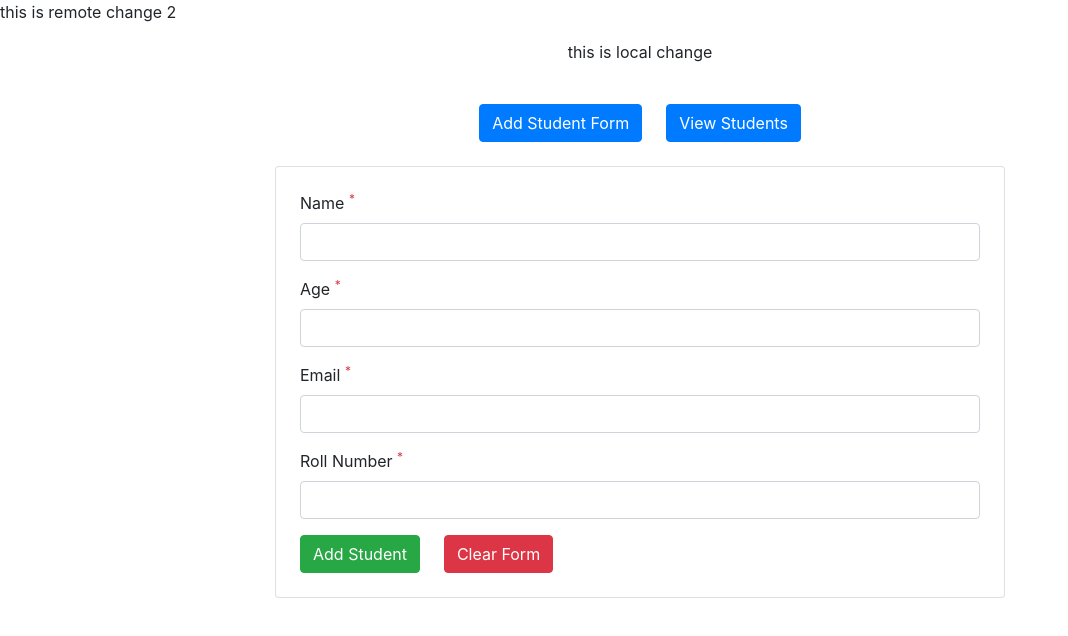
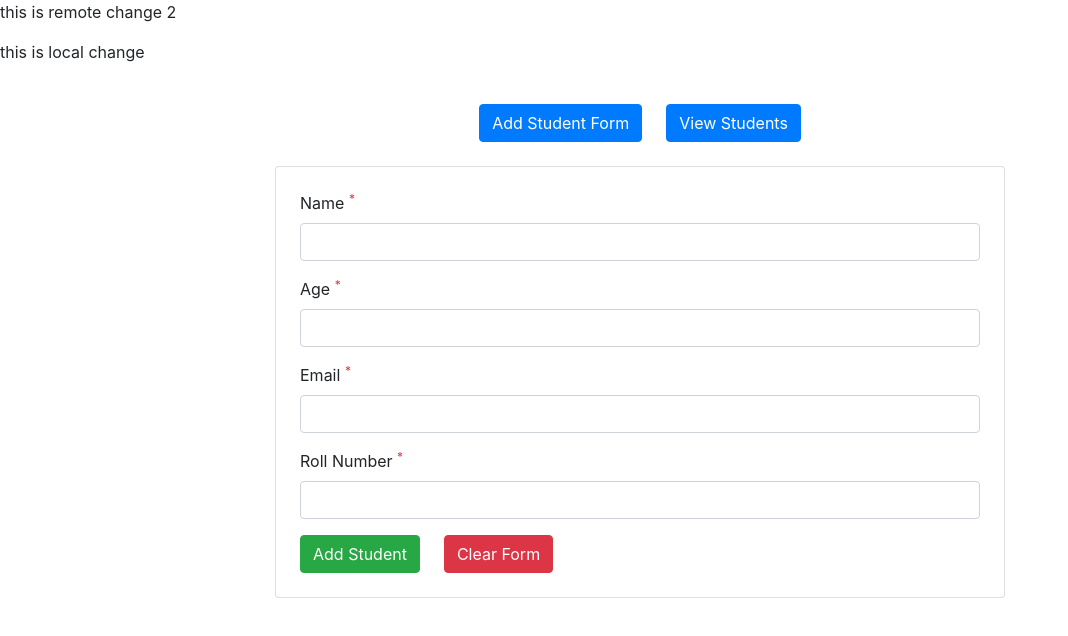
Before and after one commit to AishwaryaKulkarni1801/GITdemo, an Angular app: page / in a window 1280 px wide. Shown: the top 636 px of the page, without its empty margins (0-1068 px from the left). Built offline with nearby package versions, Linux system fonts and the light colour scheme.

Commit message:
Update app.component.html

```diff
--- a/src/app/app.component.html
+++ b/src/app/app.component.html
@@ -1,7 +1,7 @@
 <p>this is remote change 2</p>
+<p>this is local change</p>
 <div class="container">
 <div class="row justify-content-center">
-<p>this is local change</p>
 <div class="container">
 <div class="row justify-content-center">
   <div class="mt-4">
```
